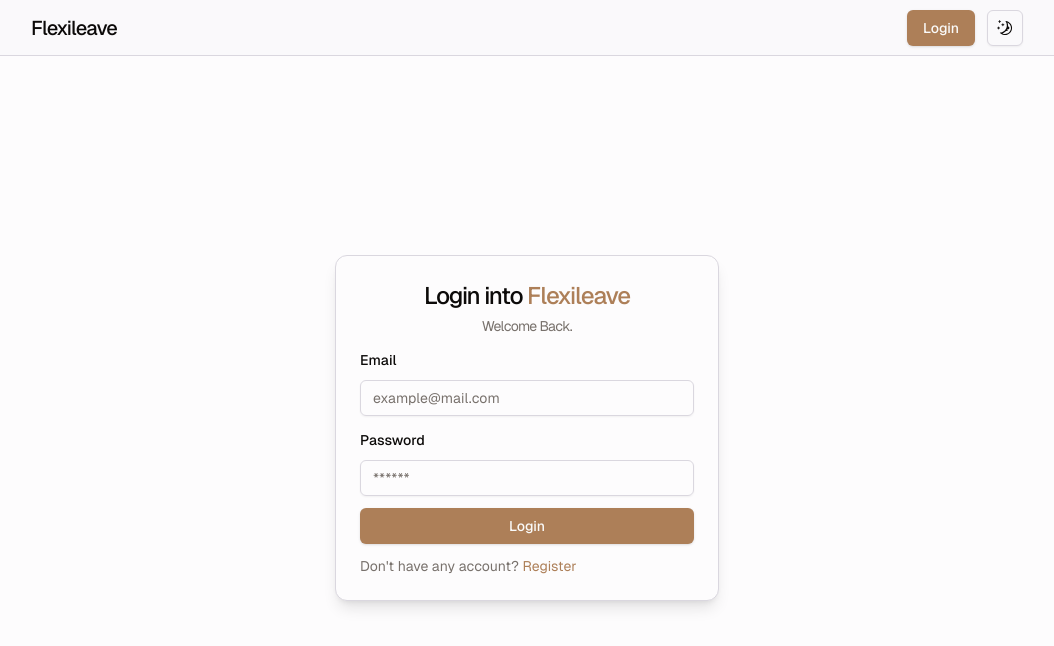
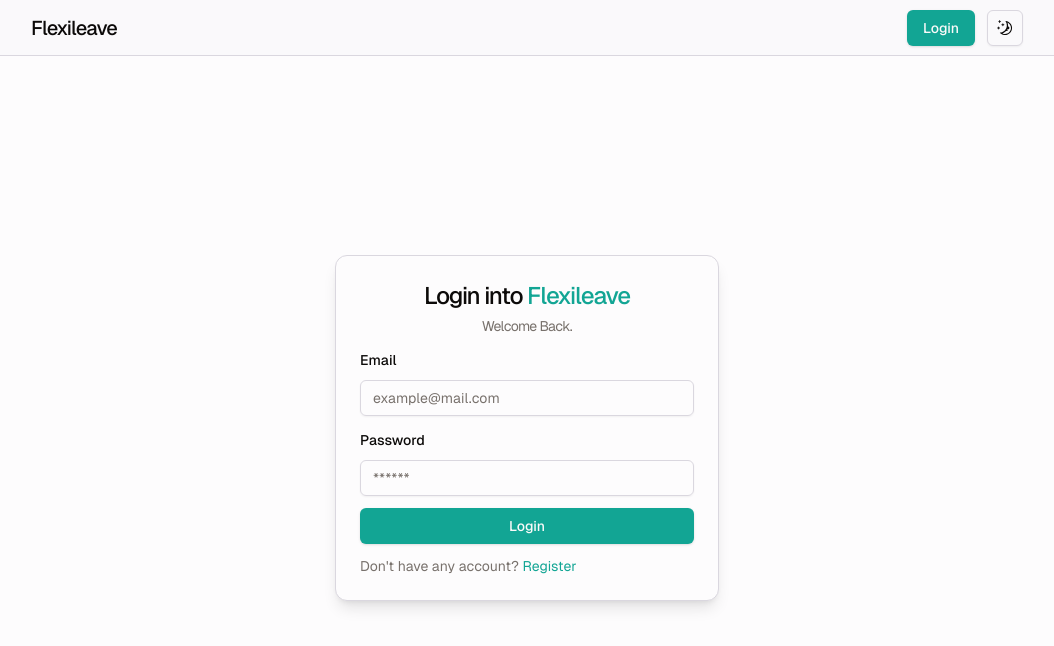
Before and after one commit to robiuzzaman4/flexileave, a Next.js app: page /login in a window 1280 px wide. Shown: the top 646 px of the page, without its empty margins (113-1167 px from the left). Built offline with nearby package versions, Linux system fonts and the light colour scheme; no server answers.

Commit message:
feat: update theme

```diff
--- a/src/app/(auth)/layout.tsx
+++ b/src/app/(auth)/layout.tsx
@@ -2,7 +2,7 @@ import React, { ReactNode } from "react";
 
 const AuthLayout = ({ children }: { children: ReactNode }) => {
   return (
-    <div className="min-h-[calc(100vh-56px)] w-full mt-14 flex items-center justify-center">
+    <div className="min-h-[calc(100vh-56px)] w-full mt-14 flex items-center justify-center px-4">
       {children}
     </div>
   );
--- a/src/app/globals.css
+++ b/src/app/globals.css
@@ -10,7 +10,7 @@
     --card-foreground: 20 14.3% 4.1%;
     --popover: 300 20% 99%; /* Mauve 1 - Light */
     --popover-foreground: 20 14.3% 4.1%;
-    --primary: 28 34% 51%; /* Iris 9 */
+    --primary: 173 80% 36%; /* Teal 9 */
     --primary-foreground: 60 9.1% 97.8%;
     --secondary: 270 20% 98%; /* Mauve 2 - Light */
     --secondary-foreground: 24 9.8% 10%;
@@ -22,7 +22,7 @@
     --destructive-foreground: 60 9.1% 97.8%;
     --border: 262 11% 86%; /* Mauve 6 - Light */
     --input: 262 11% 86%; /* Mauve 6 - Light */
-    --ring: 28 34% 51%; /* Iris 9 */
+    --ring: 173 80% 36%; /* Teal 9 */
     --radius: 0.5rem;
     --chart-1: 12 76% 61%;
     --chart-2: 173 58% 39%;
@@ -34,11 +34,11 @@
   .dark {
     --background: 270 6% 7%; /* Mauve 1 - Dark */
     --foreground: 60 9.1% 97.8%;
-    --card: 270 6% 7%; /* Mauve 1 - Dark */
+    --card: 270 4% 10%; /* Mauve 1 - Dark */
     --card-foreground: 60 9.1% 97.8%;
     --popover: 270 6% 7%; /* Mauve 1 - Dark */
     --popover-foreground: 60 9.1% 97.8%;
-    --primary: 28 34% 51%; /* Iris 9 */
+    --primary: 173 80% 36%; /* Teal 9 */
     --primary-foreground: 60 9.1% 97.8%;
     --secondary: 270 4% 10%; /* Mauve 2 - Dark */
     --secondary-foreground: 60 9.1% 97.8%;
@@ -50,7 +50,7 @@
     --destructive-foreground: 60 9.1% 97.8%;
     --border: 270 5% 24%; /* Mauve 6 - Dark */
     --input: 270 5% 24%; /* Mauve 6 - Dark */
-    --ring: 28 34% 51%; /* Iris 9 */
+    --ring: 173 80% 36%; /* Teal 9 */
     --chart-1: 220 70% 50%;
     --chart-2: 160 60% 45%;
     --chart-3: 30 80% 55%;
```
